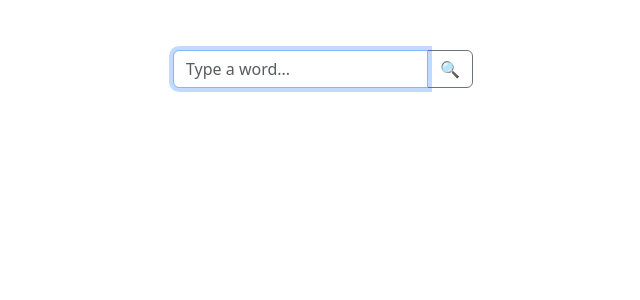
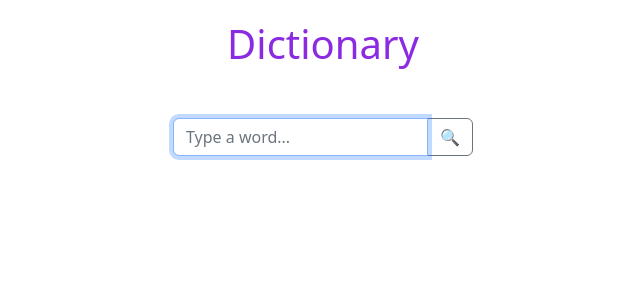
Before and after one commit to kosarc/Dictionary, a React (Create React App) app: page / in a window 1280 px wide. Shown: the top 300 px of the page, without its empty margins (317-957 px from the left). Built offline with nearby package versions, Linux system fonts and the light colour scheme.

Commit message:
added app header

```diff
--- a/package.json
+++ b/package.json
@@ -6,6 +6,8 @@
     "@testing-library/jest-dom": "^5.16.5",
     "@testing-library/react": "^13.4.0",
     "@testing-library/user-event": "^13.5.0",
+    "axios": "^0.27.2",
+    "bootstrap": "^5.2.2",
     "react": "^18.2.0",
     "react-dom": "^18.2.0",
     "react-scripts": "5.0.1",
--- a/src/App.css
+++ b/src/App.css
@@ -0,0 +1,5 @@
+.App h1 {
+  text-align: center;
+  color: blueviolet;
+  margin-top: 20px;
+}
--- a/src/App.js
+++ b/src/App.js
@@ -5,6 +5,7 @@ function App() {
   return (
     <div className="App">
       <div className="container">
+        <h1>Dictionary</h1>
         <Search />
       </div>
     </div>
```
Also changed, not shown: 1 other file (tests, documents, lock files or other folders).
